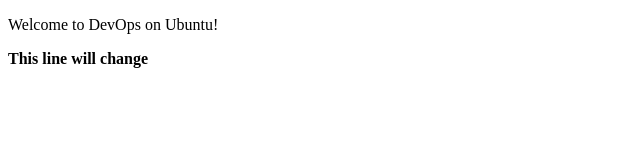
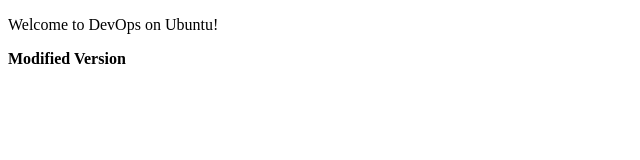
Before and after one commit to DennyMatthijs/SoftwareEngineering, a plain HTML site: page index.html in a window 1280 px wide. Shown: the full height of the page, 0-640 px from the left. Drawn offline with Linux system fonts and the light colour scheme.

Commit message:
Update index.html
Modified Version

```diff
--- a/index.html
+++ b/index.html
@@ -7,7 +7,7 @@
 <body>
 
     <p> Welcome to DevOps on Ubuntu! </p>
-    <strong> This line will change </strong>
+    <strong> Modified Version </strong>
 
 </body>
 </html>
```
